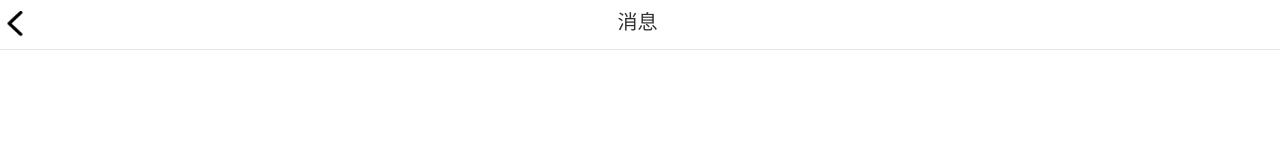
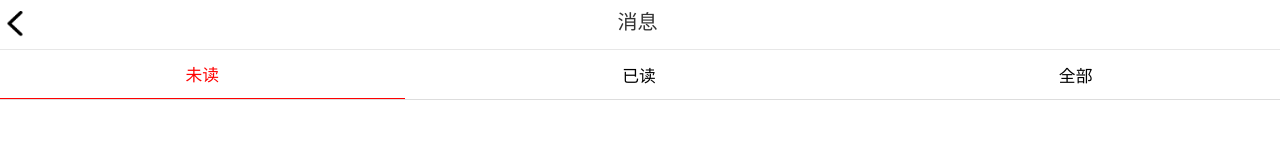
Before and after one commit to wty8023/ROBOT-JOX-app, a plain HTML site: page 01-消息列表.html in a window 1280 px wide. Drawn offline with Linux system fonts and the light colour scheme.

Commit message:
app的首页QAQ 消息列表

```diff
--- a/01-消息列表.html
+++ b/01-消息列表.html
@@ -14,8 +14,31 @@
     <div id="header">
         <nav class="navbar navbar-default navbar-fixed-top"><a href="01首页.html" class=""><img src="img/返回.png" alt="消息" class="icon"></a><span>消息</span></nav>
     </div>
-    <div id="message">
-
+    <div id="message" class="text-center">
+        <ul id="myTab" class="row nav nav-tabs">
+            <li class="active col-xs-4">
+                <a href="#have-not" data-toggle="tab">未读</a>
+            </li>
+            <li class="col-xs-4">
+                <a href="#readed" data-toggle="tab">已读</a>
+            </li>
+            <li class="col-xs-4">
+                <a href="#all-message" data-toggle="tab">全部</a>
+            </li>
+        </ul>
+        <div id="myTabContent" class="tab-content">
+            <div class="tab-pane fade in active form-group" id="have-not">
+            </div>
+            <div class="tab-pane fade" id="readed">
+            </div>
+            <div class="tab-pane fade" id="all-message">
+            </div>
+        </div>
+        <!--<ul class="row">
+            <li class="col-xs-4">未读</li>
+            <li class="col-xs-4">已读</li>
+            <li class="col-xs-4">全部</li>
+        </ul>-->
     </div>
 
 
--- a/css/01_消息列表.css
+++ b/css/01_消息列表.css
@@ -1,3 +1,6 @@
+body{
+    padding-top: 54px;
+}
 .navbar-default a{
     float: left;
     padding-right: 15px;
@@ -6,3 +9,12 @@
     position: relative;
     left: -25px;
 }
+#message li{
+    height: 46px;
+    line-height: 46px;
+    font-size: 1.2em;
+}
+.nav-tabs>li.active>a, .nav-tabs>li.active>a:focus, .nav-tabs>li.active>a:hover{
+    border-bottom: 1px solid red;
+    color: red;
+}
--- a/css/01首页.css
+++ b/css/01首页.css
@@ -26,6 +26,10 @@
     margin-top: 15px;
     padding: 8px 12px;
 }
+.nav-tabs>li.active>a, .nav-tabs>li.active>a:focus, .nav-tabs>li.active>a:hover{
+    border-bottom: 1px solid red;
+    color: red;
+}
 
 /**/
 .navbar-brand{
--- a/css/common.css
+++ b/css/common.css
@@ -37,3 +37,11 @@ li{
 input{
     border-style: none;
 }
+.nav-tabs>li.active>a, .nav-tabs>li.active>a:focus, .nav-tabs>li.active>a:hover{
+    border: none;
+    color: #dddddd;
+}
+a {
+    color: black;
+    text-decoration: none;
+}
```
Also changed, not shown: 01首页.html (+1 -1 lines).
